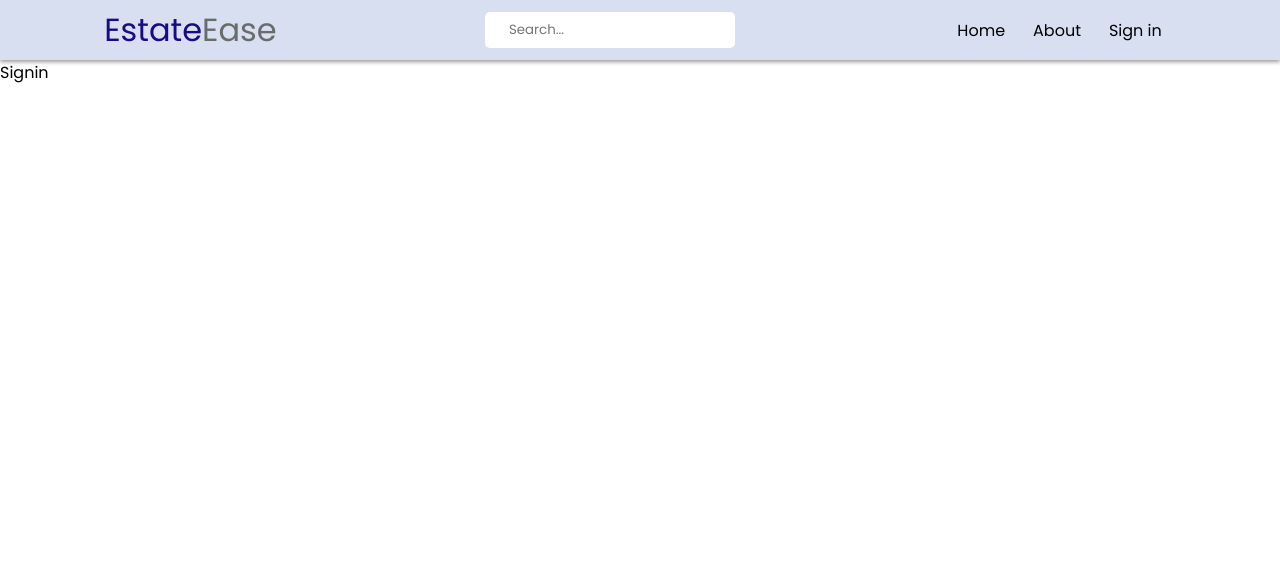
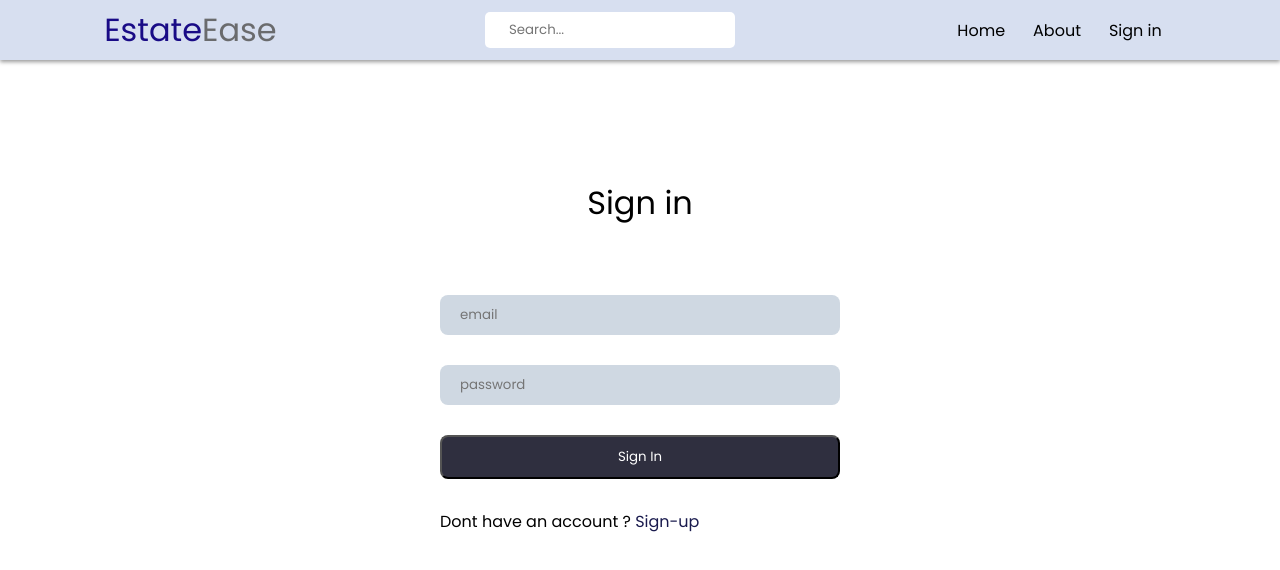
Before and after one commit to purnaanupama/RealEstate, a React (Vite) app in the folder frontend/: page /sign-in in a window 1280 px wide. Shown: the top 570 px of the page. Built offline with nearby package versions, Linux system fonts and the light colour scheme.

Commit message:
complete sign in front end

```diff
--- a/frontend/src/pages/Signin.jsx
+++ b/frontend/src/pages/Signin.jsx
@@ -1,8 +1,70 @@
-import React from 'react'
+import React, { useState } from 'react'
+import '../css/signup.css'
+import {Link, useNavigate} from 'react-router-dom'
+
 
 const Signin = () => {
+  //get the form inserted values into formData variable
+  const [formData,setFormData] = useState({})
+  const [error,setError] = useState(null);
+  const [loading,setLoading] = useState(false);
+  const navigate = useNavigate();
+  const handleChange = (e)=>{
+   setFormData({
+    ...formData,
+    [e.target.id]:e.target.value,
+   })
+  }
+  const handleSubmit = async(e) =>{
+    e.preventDefault();
+    try {
+      setLoading(true);
+      const res = await fetch('/api/auth/signin',
+        {
+          method:'POST',
+          headers : {
+            'Content-Type':'application/json'
+          },
+          body:JSON.stringify(formData)
+        }
+      );
+      const data = await res.json();
+      console.log(data);
+      if(data.email){
+        setLoading(false);
+        setError(null);
+        navigate('/')
+        return
+      }
+      setLoading(false);
+      setError(data.message);
+    } catch (error) {
+      setLoading(false);
+      setError(error.message)
+      console.log(error.message);
+    }
+
+  }
+
   return (
-    <div>Signin</div>
+    <div className='signup'>
+      <h1>Sign in</h1>
+      <form onSubmit={handleSubmit} className='form'>
+      <input type="email" placeholder='email'
+      className='text2' id='email' onChange={handleChange}/>
+      <input type="password" placeholder='password'
+      className='text3' id='password' onChange={handleChange}/>
+      <button disabled={loading} className='sign-up-btn'>
+             {loading?'Loading...':'Sign In'}
+      </button>
+
+      <div className="account">
+        <p>Dont have an account ?  <Link to={'/sign-up'} className='link'>Sign-up</Link></p>
+      </div>
+        {error && <p className='error'>{error}</p>}
+      </form>
+
+    </div>
   )
 }
 
```
